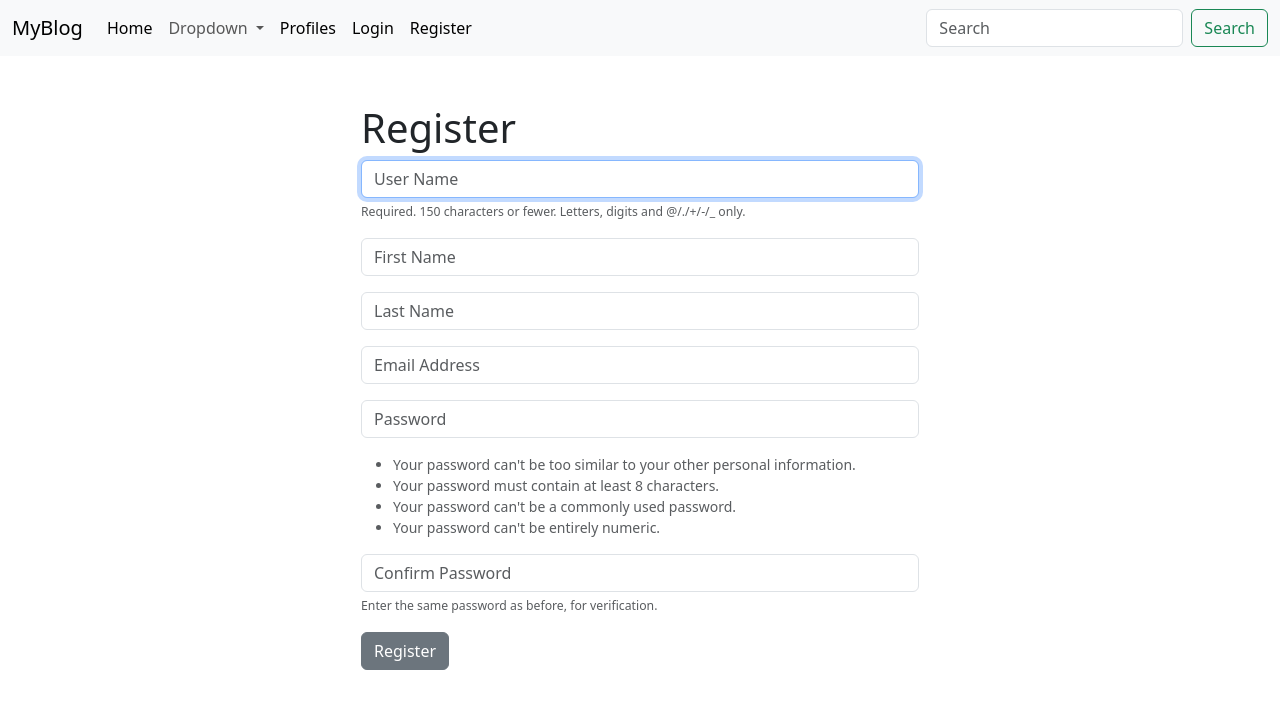
After one commit to Konrad879/blog_app, a Django app: page /register/ in a window 1280 px wide. The commit adds this page. Shown: the top 709 px of the page. Run offline with Django 5.2, Linux system fonts and the light colour scheme.

Commit message:
Added a way to register new users

```diff
--- a/blog/forms.py
+++ b/blog/forms.py
@@ -1,5 +1,7 @@
 from django import forms
 from .models import BlogPost
+from django.contrib.auth.forms import UserCreationForm
+from django.contrib.auth.models import User
 
 
 class BlogPostForm(forms.ModelForm):
@@ -18,3 +20,31 @@ class BlogPostForm(forms.ModelForm):
     class Meta:
         model = BlogPost
         exclude = ("user",)
+
+
+class SignUpForm(UserCreationForm):
+    email = forms.EmailField(label="", widget=forms.TextInput(attrs={'class':'form-control', 'placeholder':'Email Address'}))
+    first_name = forms.CharField(label="", max_length=100, widget=forms.TextInput(attrs={'class':'form-control', 'placeholder':'First Name'}))
+    last_name = forms.CharField(label="", max_length=100, widget=forms.TextInput(attrs={'class':'form-control', 'placeholder':'Last Name'}))
+
+    class Meta:
+        model = User
+        fields = ('username', 'first_name', 'last_name', 'email', 'password1', 'password2')
+
+    def __init__(self, *args, **kwargs):
+        super(SignUpForm, self).__init__(*args, **kwargs)
+
+        self.fields['username'].widget.attrs['class'] = 'form-control'
+        self.fields['username'].widget.attrs['placeholder'] = 'User Name'
+        self.fields['username'].label = ''
+        self.fields['username'].help_text = '<span class="form-text text-muted"><small>Required. 150 characters or fewer. Letters, digits and @/./+/-/_ only.</small></span>'
+
+        self.fields['password1'].widget.attrs['class'] = 'form-control'
+        self.fields['password1'].widget.attrs['placeholder'] = 'Password'
+        self.fields['password1'].label = ''
+        self.fields['password1'].help_text = '<ul class="form-text text-muted small"><li>Your password can\'t be too similar to your other personal information.</li><li>Your password must contain at least 8 characters.</li><li>Your password can\'t be a commonly used password.</li><li>Your password can\'t be entirely numeric.</li></ul>'
+
+        self.fields['password2'].widget.attrs['class'] = 'form-control'
+        self.fields['password2'].widget.attrs['placeholder'] = 'Confirm Password'
+        self.fields['password2'].label = ''
+        self.fields['password2'].help_text = '<span class="form-text text-muted"><small>Enter the same password as before, for verification.</small></span>'
--- a/blog/templates/navbar.html
+++ b/blog/templates/navbar.html
@@ -41,6 +41,10 @@
               <a class="nav-link active" href="{% url "login" %}">Login</a>
             </li>
 
+            <li class="nav-item">
+              <a class="nav-link active" href="{% url "register" %}">Register</a>
+            </li>
+
           {% endif %}
 
 
--- a/blog/templates/profile.html
+++ b/blog/templates/profile.html
@@ -28,7 +28,7 @@
                         <div class="card-body">
                           <p class="card-text">
                             {% for following in profile.follows.all %}
-                                <a href="{% url "profile" following.user.id %}">@{{ following }}</a><br/>
+                                <a href="{% url "profile" following.user.id %}">@{{ following|lower }}</a><br/>
                             {% endfor %}
                           </p>
                         </div>
@@ -41,7 +41,7 @@
                         <div class="card-body">
                           <p class="card-text">
                             {% for following in  profile.followed_by.all %}
-                            <a href="{% url "profile" following.user.id %}">@{{ following }}</a><br/>
+                            <a href="{% url "profile" following.user.id %}">@{{ following|lower }}</a><br/>
                             {% endfor %}
                           </p>
                         </div>
--- /dev/null
+++ b/blog/templates/register.html
@@ -0,0 +1,18 @@
+{% extends "base.html" %}
+
+{% block content %}
+
+
+<div class="col-md-6 offset-md-3">
+    <h1>Register</h1>
+
+    <form method="POST">
+        <div class="mb-3" action="">
+            {% csrf_token %}
+            {{ form.as_p }}
+        </div>
+        <button type="submit" class="btn btn-secondary">Register</button>
+    </form>
+</div>
+
+{% endblock content %}
--- a/blog/urls.py
+++ b/blog/urls.py
@@ -7,5 +7,6 @@ urlpatterns = [
     path('profile/<int:pk>', views.profile, name="profile"),
     path('login/', views.login_user, name="login"),
     path('logout/', views.logout_user, name="logout"),
+    path('register/', views.register_user, name="register"),
 
 ]
--- a/blog/views.py
+++ b/blog/views.py
@@ -1,9 +1,10 @@
 from django.shortcuts import render, redirect
 from django.contrib import messages
 from .models import Profile, BlogPost
-from .forms import BlogPostForm
+from .forms import BlogPostForm, SignUpForm
 from django.contrib.auth import authenticate, login, logout
-
+from django.contrib.auth.forms import UserCreationForm
+from django import forms
 
 # Create your views here.
 
@@ -66,7 +67,7 @@ def login_user(request):
 
         if user is not None:
             login(request, user)
-            messages.success(request, ("You have been succesfully logged in!"))
+            messages.success(request, ("You have been successfully logged in!"))
             return redirect('home')
         else:
             messages.success(request, ("There was an error logging in. Please try again"))
@@ -78,5 +79,26 @@ def login_user(request):
 
 def logout_user(request):
     logout(request)
-    messages.success(request, ("You have been succesfully logged out!"))
+    messages.success(request, ("You have been successfully logged out!"))
     return redirect('home')
+
+
+def register_user(request):
+    form = SignUpForm()
+    if request.method == "POST":
+        form = SignUpForm(request.POST)
+        if form.is_valid():
+            form.save()
+            username = form.cleaned_data['username']
+            password = form.cleaned_data['password1']
+            # first_name = form.cleaned_data['first_name']
+            # last_name = form.cleaned_data['last_name']
+            # email = form.cleaned_data['email']
+
+            # Log in user
+            user = authenticate(username=username, password=password)
+            login(request, user)
+            messages.success(request, ("You have successfully registered, welcome!"))
+            return redirect('home')
+
+    return render(request, "register.html", {'form':form})
```
